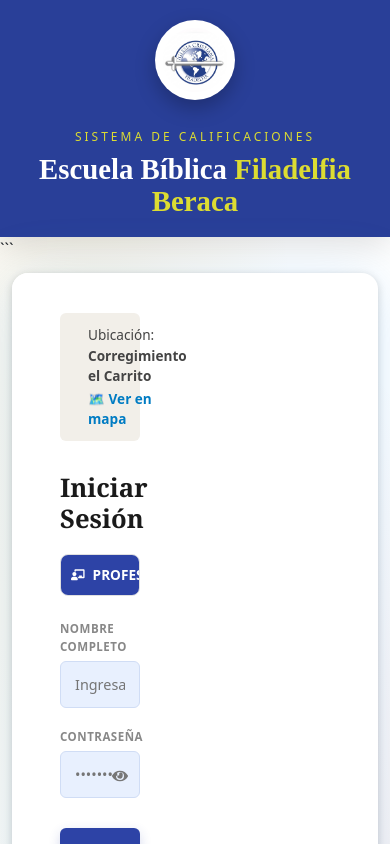
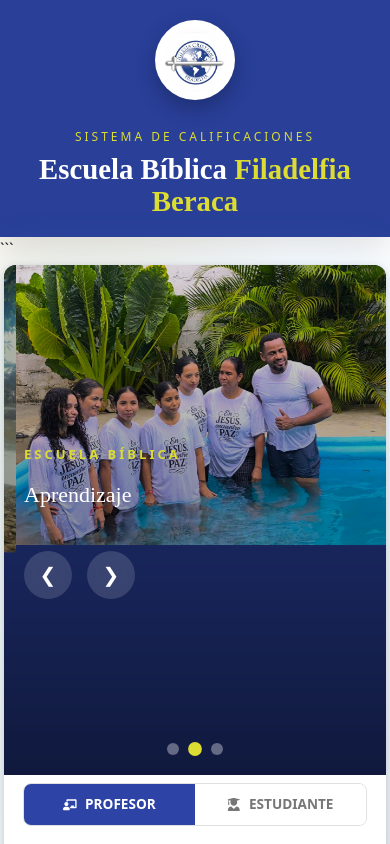
Before and after one commit to pperezd-stack/Escuela-b-blica-filadelfia-Beraca, a React (Vite) app: page / in a window 390 px wide. Shown: the top 844 px of the page. Built offline with nearby package versions, Linux system fonts and the light colour scheme.

Commit message:
response para celular del index.jsx

```diff
--- a/src/styles/pages/index.css
+++ b/src/styles/pages/index.css
@@ -79,31 +79,26 @@ body {
 }
 
 /*==================================================
-                    PANEL IZQUIERDO
+                    PANEL IZQUIERDO Y DERECHO (BASE)
 ====================================================*/
 
 .left-panel {
-    /* Cambiamos el ancho fijo de 420px por un porcentaje o flex equitativo */
     flex: 1;
-    width: 50%;
-
+    width: 48%;
     background: #FFFFFF;
     display: flex;
     flex-direction: column;
     justify-content: center;
-    align-items: stretch; /* Permite que los inputs y botones usen todo el ancho */
-    padding: 2.5rem;
+    align-items: stretch;
+    padding: 2.5rem 3rem;
 }
-
-/*==================================================
-                    PANEL DERECHO
-====================================================*/
 
 .right-panel {
     flex: 1;
-    width: 50%;
+    width: 52%;
     min-height: 720px;
     background: #F8FAFC;
+    position: relative;
 }
 
 /*==================================================
@@ -111,56 +106,48 @@ body {
 ====================================================*/
 
 @media (max-width: 992px) {
+    .main-card {
+        padding: 8px;
+        min-height: auto;
+    }
+
     .card-body-area {
-        flex-direction: column;
+        flex-direction: column-reverse; /* Cambia a 'column' si prefieres la imagen arriba y el login abajo */
+        min-height: auto;
+        border-radius: 12px;
     }
 
     .left-panel {
-        width: 100%;
+        width: 100% !important;
+        padding: 1.5rem;
         min-height: auto;
     }
 
     .right-panel {
-        min-height: 380px;
+        width: 100% !important;
+        min-height: 250px;
+        max-height: 350px;
     }
 }
 
 @media (max-width: 768px) {
     .main-card {
-        padding: 12px;
-    }
-
-    .card-body-area {
-        border-radius: 16px;
-        min-height: auto;
+        padding: 4px;
     }
 
     .left-panel {
-        padding: 1.5rem;
+        padding: 1.2rem;
     }
 
-    .right-panel {
-        min-height: 300px;
+    .login-title {
+        font-size: 1.4rem;
+        margin-bottom: 1rem;
     }
 }
 
 /*==================================================
               ESTILOS PANEL IZQUIERDO Y LOGIN
 ====================================================*/
-
-.left-panel {
-    width: 48%; /* Ancho equilibrado */
-    padding: 2.5rem 3rem;
-    display: flex;
-    flex-direction: column;
-    justify-content: center;
-    background: #FFFFFF;
-}
-
-.right-panel {
-    width: 52%;
-    position: relative;
-}
 
 .login-panel-container {
     width: 100%;
```
